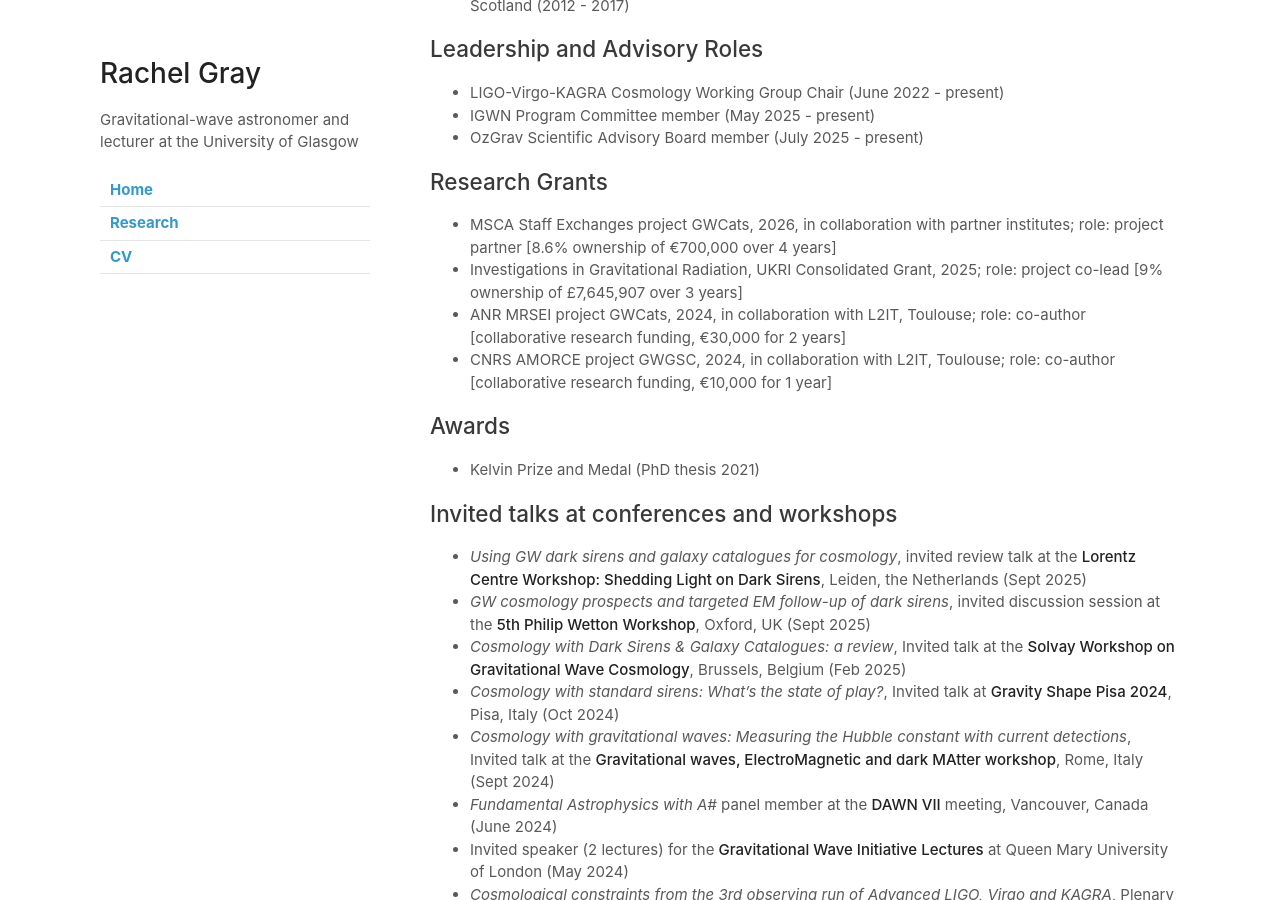
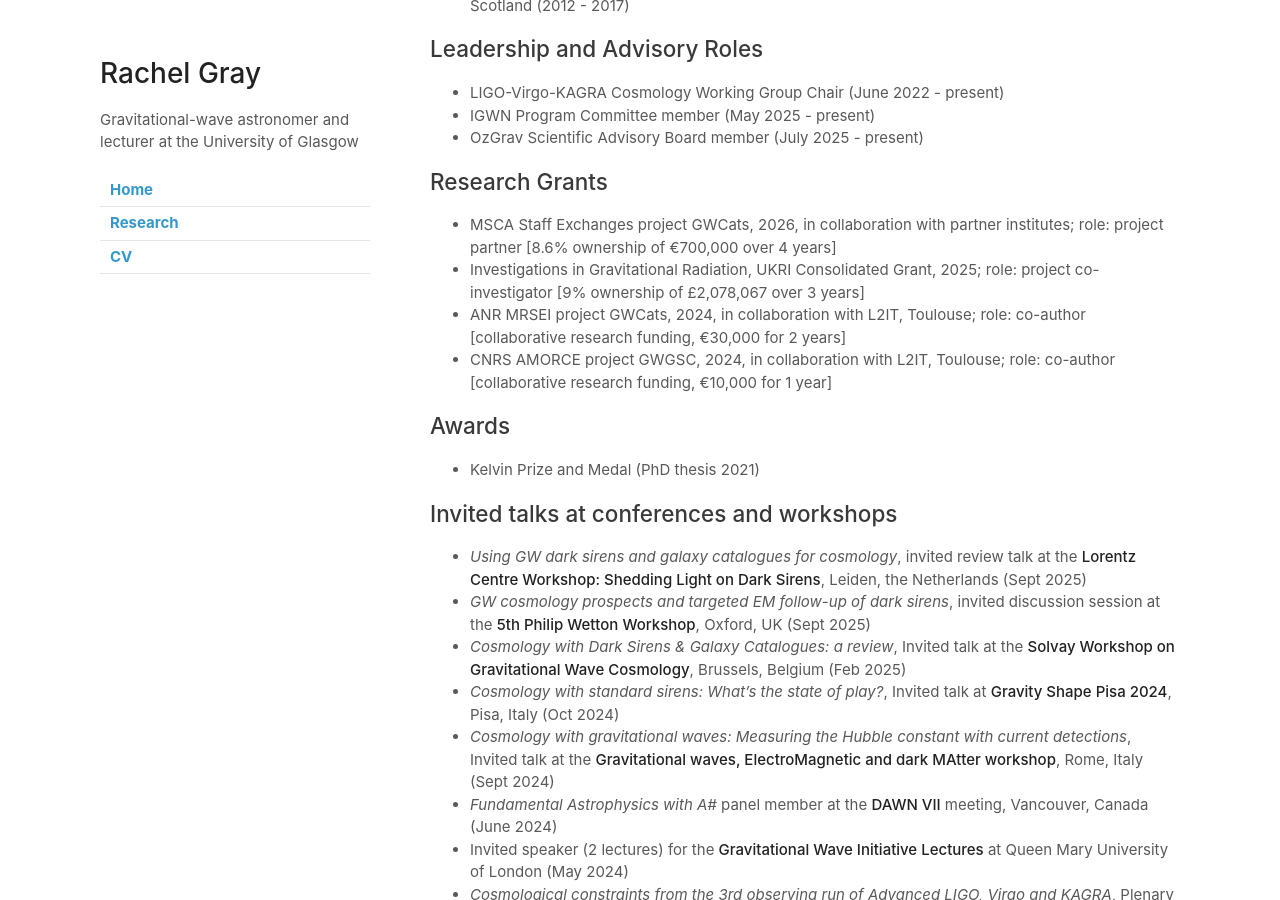
Before and after one commit to rachelmgray/rachelmgray.github.io, a Jekyll site: the page built from cv.md, in a window 1280 px wide and 900 px high, scrolled down 511 px. Built offline with Jekyll 4.4.1, drawn with Linux system fonts in a browser that asks for light colours; our own code applies the rules of GitHub Pages for plain Markdown files.

Commit message:
modify costs

```diff
--- a/cv.md
+++ b/cv.md
@@ -19,7 +19,7 @@ I am a lecturer at the University of Glasgow, specialising in constraining cosmo
 
 ## Research Grants
 - MSCA Staff Exchanges project GWCats, 2026, in collaboration with partner institutes; role: project partner [8.6% ownership of €700,000 over 4 years]
-- Investigations in Gravitational Radiation, UKRI Consolidated Grant, 2025; role: project co-lead [9% ownership of £7,645,907 over 3 years]
+- Investigations in Gravitational Radiation, UKRI Consolidated Grant, 2025; role: project co-investigator [9% ownership of £2,078,067 over 3 years]
 - ANR MRSEI project GWCats, 2024, in collaboration with L2IT, Toulouse; role: co-author [collaborative research funding, €30,000 for 2 years]
 - CNRS AMORCE project GWGSC, 2024, in collaboration with L2IT, Toulouse; role: co-author [collaborative research funding, €10,000 for 1 year]
 
```
